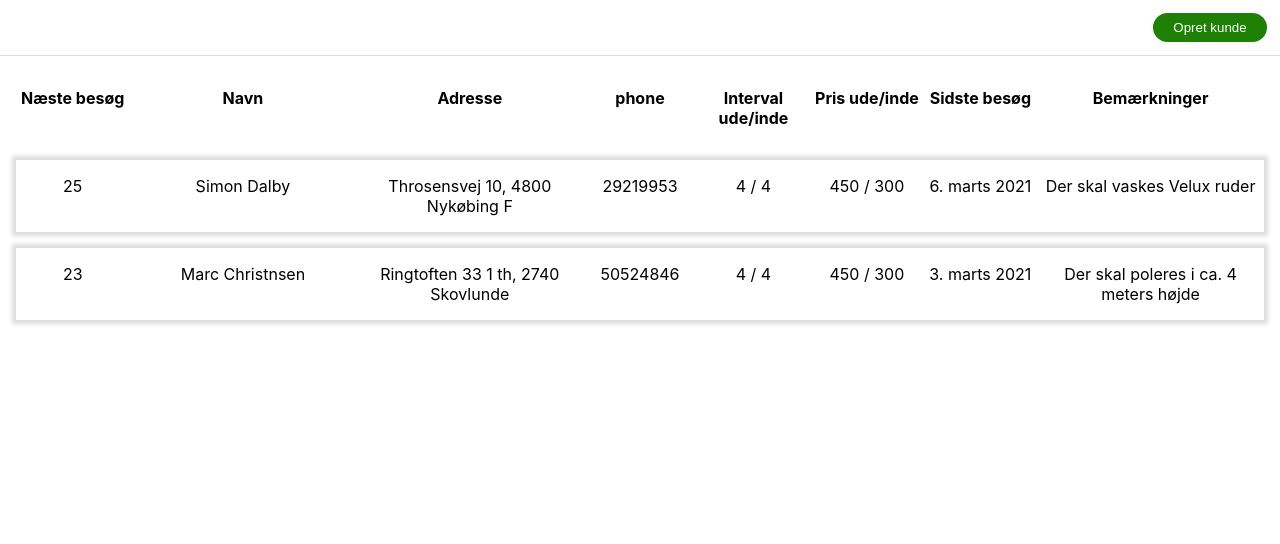
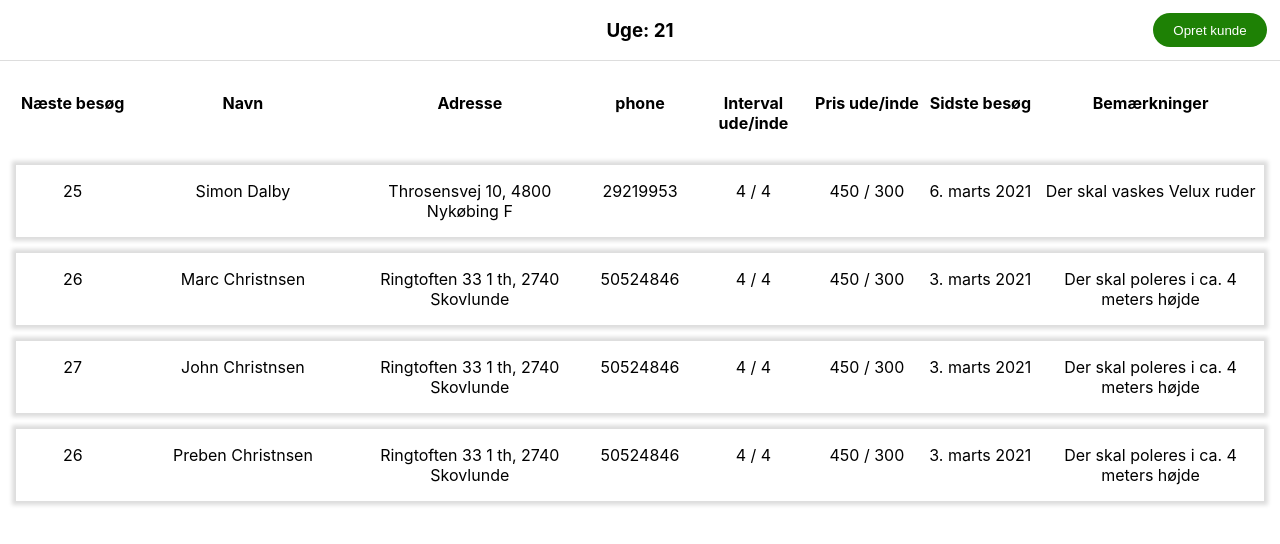
Before and after one commit to Dalphs/servicecrm, a React (Create React App) app: page / in a window 1280 px wide. Shown: the top 544 px of the page. Built offline with nearby package versions, Linux system fonts and the light colour scheme.

Commit message:
Week for next visit can be changed, weeknr is shoed in navbar and list is sortable by name and next visit

```diff
--- a/src/components/CustomerDashboard/CustomerDashboard.js
+++ b/src/components/CustomerDashboard/CustomerDashboard.js
@@ -30,6 +30,14 @@ const CustomerDashboard = () => {
     }
 
     let tableHeaders = ["Næste besøg", "Navn", "Adresse", "phone", "Interval ude/inde", "Pris ude/inde", "Sidste besøg", "Bemærkninger"]
+
+    const getWeekNumber = (unix) => {
+        var date = new Date(unix);
+        date.setHours(0, 0, 0, 0);
+        date.setDate(date.getDate() + 3 - (date.getDay() + 6) % 7);
+        var week1 = new Date(date.getFullYear(), 0, 4);
+        return 1 + Math.round(((date.getTime() - week1.getTime()) / 86400000 - 3 + (week1.getDay() + 6) % 7) / 7);
+      }
 
     const getCustomer = (id) => {
         let result = false;
@@ -73,17 +81,31 @@ const CustomerDashboard = () => {
         ])
     }
 
+    const sortCustomers = (sortBy) => {
+        let customerArray = [...customers]
+        customerArray.sort(function(a, b){
+            if (typeof(a[sortBy]) === "number"){
+                return a[sortBy] - b[sortBy]
+            } else {
+                console.log(a[sortBy] > b[sortBy])
+                return a[sortBy] > b[sortBy] ? 1: -1
+            }
+        });
+        console.log(customerArray)
+        setCustomers(customerArray)
+    }
+
 
     return (
         <div>
-            <Navbar editUser={editUser}></Navbar>
+            <Navbar editUser={editUser} weeknumber={getWeekNumber(new Date())}></Navbar>
             <div className={`overlay ${showUserInfo ? "" : "hide"}`} onClick={() => editUser()}></div>
             <div id="editUserContainer" className={`${showUserInfo ? "" : "hide"}`}>
                 <UserForm saveUser={saveUser} user={customerOnDisplay}></UserForm>
             </div>
             <div className="df-fdr dashboardHeader">
-                <div className="customerCardText flex1"><p>{tableHeaders[0]}</p></div>
-                <div className="customerCardText flex2"><p>{tableHeaders[1]}</p></div>
+                <div className="customerCardText flex1" onClick={(() => sortCustomers("nextvisit"))}><p>{tableHeaders[0]}</p></div>
+                <div className="customerCardText flex2" onClick={(() => sortCustomers("firstname"))}><p>{tableHeaders[1]}</p></div>
                 <div className="customerCardText flex2"><p>{tableHeaders[2]}</p></div>
                 <div className="customerCardText flex1"><p>{tableHeaders[3]}</p></div>
                 <div className="customerCardText flex1"><p>{tableHeaders[4]}</p></div>
--- a/src/components/CustomerDashboard/Navbar.js
+++ b/src/components/CustomerDashboard/Navbar.js
@@ -5,7 +5,7 @@ function Navbar(props) {
     return (
         <div className="navbar df-fdr">
             <div></div>
-            <div></div>
+            <div><h3>Uge: {props.weeknumber}</h3></div>
             <div id="lastNavbarItem"><button onClick={() => props.editUser()} className="newCustomerButton">Opret kunde</button></div>
         </div>
     );
--- a/src/components/CustomerDashboard/UserForm.js
+++ b/src/components/CustomerDashboard/UserForm.js
@@ -41,7 +41,7 @@ function UserForm(props) {
         })
     }
 
-    console.log(user)
+
 
     const classes = useStyles();
     return (
@@ -72,6 +72,7 @@ function UserForm(props) {
                     <TextField variant="outlined" label="Pris ude" name="priceOutside" onChange={onChange} value={user.priceOutside}/>
                     <TextField variant="outlined" label="Pris inde" name="priceInside" onChange={onChange} value={user.priceInside}/>
                 </div>
+                <TextField variant="outlined" label="Næste besøg" name="nextvisit" onChange={onChange} value={user.nextvisit}/>
                 <TextField
                     id="outlined-multiline-flexible"
                     label="Bemærkninger"
--- a/src/components/CustomerDashboard/styles.css
+++ b/src/components/CustomerDashboard/styles.css
@@ -89,3 +89,7 @@ display:inline-block;
 .addressContainer div{
     margin: 0.1em
 }
+
+.navbar h3{
+    text-align: center;
+}
--- a/src/components/customers.json
+++ b/src/components/customers.json
@@ -36,7 +36,53 @@
         "intervalOutside":"4",
         "priceInside":300,
         "priceOutside":450,
-        "nextvisit":23,
+        "nextvisit":26,
+        "visits":[
+            {"timestamp":1619646639},
+            {"timestamp":1617627439},
+            {"timestamp":1614811839}
+        ],
+        "note":"Der skal poleres i ca. 4 meters højde",
+        "created":1612273043
+    },
+    {
+        "id":3,
+        "firstname":"John",
+        "lastname":"Christnsen",
+        "street":"Ringtoften",
+        "streetnumber":"33 1 th",
+        "zip":"2740",
+        "city": "Skovlunde",
+        "phone":"50524846",
+        "email":"info@vinduespudsermmc.dk",
+        "intervalInside":"8",
+        "intervalOutside":"4",
+        "priceInside":300,
+        "priceOutside":450,
+        "nextvisit":27,
+        "visits":[
+            {"timestamp":1619646639},
+            {"timestamp":1617627439},
+            {"timestamp":1614811839}
+        ],
+        "note":"Der skal poleres i ca. 4 meters højde",
+        "created":1612273043
+    },
+    {
+        "id":4,
+        "firstname":"Preben",
+        "lastname":"Christnsen",
+        "street":"Ringtoften",
+        "streetnumber":"33 1 th",
+        "zip":"2740",
+        "city": "Skovlunde",
+        "phone":"50524846",
+        "email":"info@vinduespudsermmc.dk",
+        "intervalInside":"8",
+        "intervalOutside":"4",
+        "priceInside":300,
+        "priceOutside":450,
+        "nextvisit":26,
         "visits":[
             {"timestamp":1619646639},
             {"timestamp":1617627439},
```
